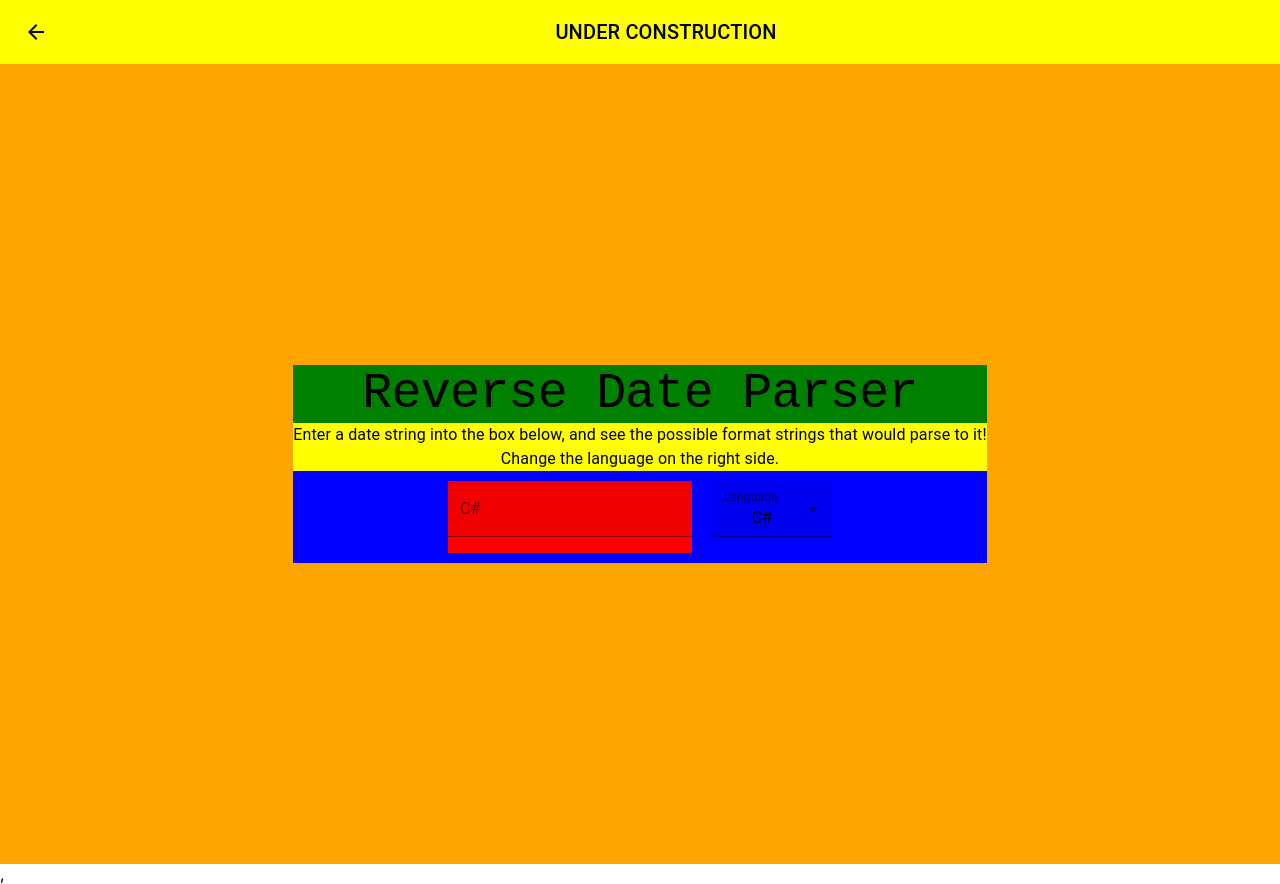
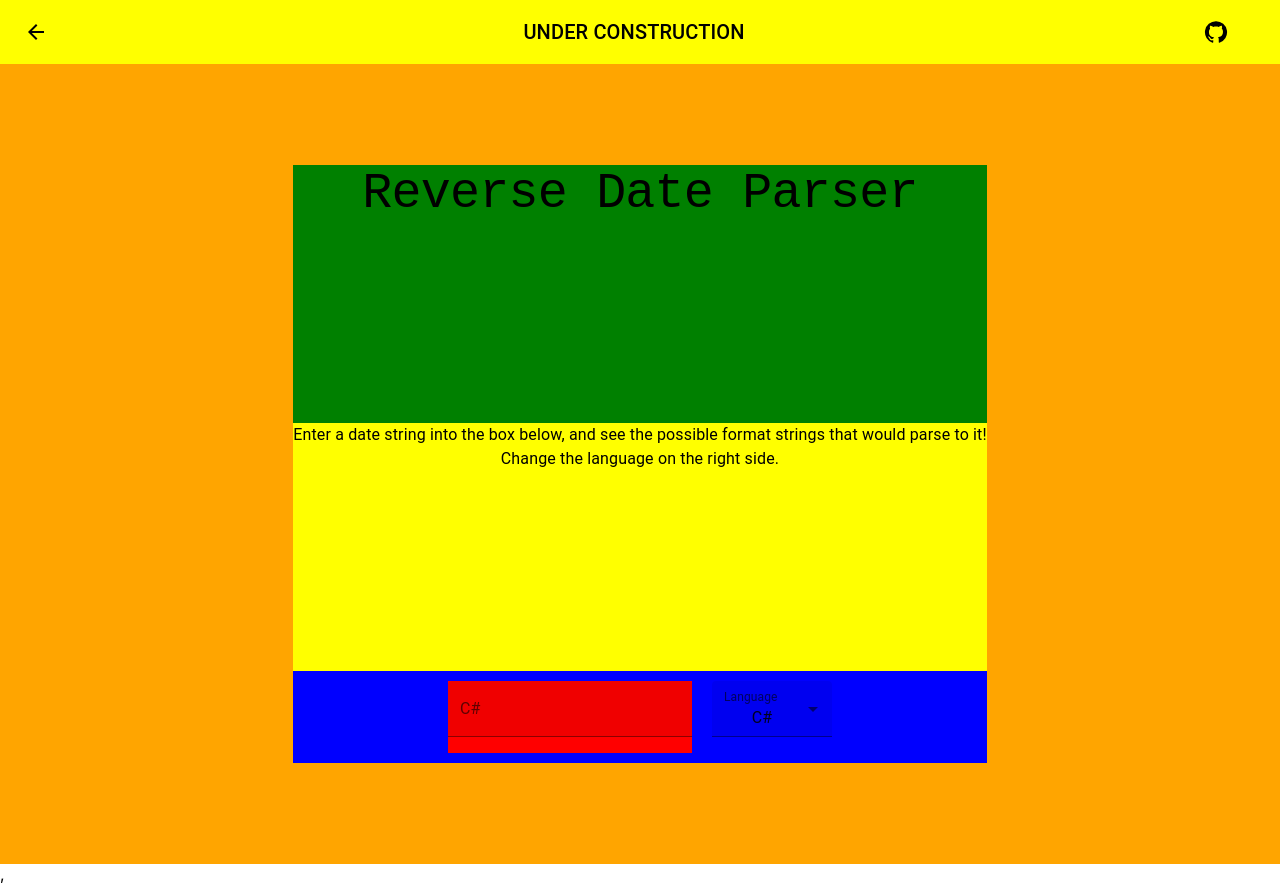
Before and after one commit to johnyenter-briars/reverse-date-parser, a React (Create React App) app: page / in a window 1280 px wide. Built offline with nearby package versions, Linux system fonts and the light colour scheme.

Commit message:
move list to individual component + add copy to clipboard icon

```diff
--- a/src/App.tsx
+++ b/src/App.tsx
@@ -1,12 +1,17 @@
 import React from 'react';
 import './App.css';
 import { parseDateString } from './parser/Parser';
-import { Avatar, FormControl, IconButton, InputLabel, List, ListItem, ListItemAvatar, ListItemButton, ListItemText, MenuItem, Select, TextField } from '@mui/material';
+import { Avatar, Button, FormControl, IconButton, InputLabel, List, ListItem, ListItemAvatar, ListItemButton, ListItemText, MenuItem, Select, TextField } from '@mui/material';
 import { Box } from '@mui/system';
 import AppBar from '@mui/material/AppBar';
 import Toolbar from '@mui/material/Toolbar';
 import Typography from '@mui/material/Typography';
 import ArrowBackIcon from '@mui/icons-material/ArrowBack';
+import GitHubIcon from '@mui/icons-material/GitHub';
+import CopyToClipboard from './CopytoClipboard';
+import ContentCopyIcon from '@mui/icons-material/ContentCopy';
+import { ContentCopyTwoTone } from '@mui/icons-material';
+import ResultsList from './ResultsList';
 
 
 const App: React.FC = () => {
@@ -48,6 +53,18 @@ const App: React.FC = () => {
                         <Typography variant="h6" component="div" sx={{ flexGrow: 1 }}>
                             UNDER CONSTRUCTION
                         </Typography>
+                        <IconButton
+                            size="large"
+                            edge="end"
+                            color="inherit"
+                            aria-label="back"
+                            sx={{ mr: 2 }}
+                            onClick={() => {
+                                window.location.href = 'https://github.com/johnyenter-briars/reverse-date-parser';
+                            }}
+                        >
+                            <GitHubIcon />
+                        </IconButton>
                     </Toolbar>
                 </AppBar>
                 <Box
@@ -83,10 +100,12 @@ const App: React.FC = () => {
                         >
                             <Typography
                                 variant='h1'
+                                sx={{
+                                    marginBottom: '200px'
+                                }}
                             >
                                 Reverse Date Parser
                             </Typography>
-              <br />
                         </Box>
                         <Typography
                             variant='body1'
@@ -95,6 +114,9 @@ const App: React.FC = () => {
                         </Typography>
                         <Typography
                             variant='body1'
+                            sx={{
+                                marginBottom: '200px'
+                            }}
                         >
                             Change the language on the right side.
                         </Typography>
@@ -122,31 +144,9 @@ const App: React.FC = () => {
                                 >
                                     <TextField onChange={onUserInput} id="outlined-basic" label={currentLanguage} variant="filled" />
                                 </Box>
-                <Box
-                  sx={{
-                  }}
-                >
-                  <List dense={true}>
-                    {
-                      parsedOptions.map((option: string) => {
-                        return (<ListItem
-                          secondaryAction={
-                            <IconButton edge="end" aria-label="delete">
-                            </IconButton>
-                          }
-                        >
-                          <ListItemAvatar>
-                            <Avatar />
-                          </ListItemAvatar>
-                          <ListItemText
-                            primary={option}
-                            secondary={true ? 'Secondary text' : null}
+                                <ResultsList
+                                    options={parsedOptions}
                                 />
-                        </ListItem>);
-                      })
-                    }
-                  </List>
-                </Box>
                             </Box>
                             <Box
                                 id="select-box"
--- /dev/null
+++ b/src/CopytoClipboard.tsx
@@ -0,0 +1,48 @@
+import Tooltip, {TooltipProps} from '@mui/material/Tooltip';
+import * as React from "react";
+
+interface ChildProps {
+    copy: (content: any) => void;
+}
+
+interface Props {
+    TooltipProps?: Partial<TooltipProps>;
+    children: (props: ChildProps) => React.ReactElement<any>;
+}
+
+interface OwnState {
+    showTooltip: boolean;
+}
+
+/**
+ * Render prop component that wraps element in a Tooltip that shows "Copied to clipboard!" when the
+ * copy function is invoked
+ */
+class CopyToClipboard extends React.Component<Props, OwnState> {
+    public state: OwnState = { showTooltip: false };
+
+    public render() {
+        return (
+            <Tooltip
+                open={this.state.showTooltip}
+                title={"Copied to clipboard!"}
+                leaveDelay={1500}
+                onClose={this.handleOnTooltipClose}
+                {...this.props.TooltipProps || {}}
+            >
+                {this.props.children({ copy: this.onCopy }) as React.ReactElement<any>}
+            </Tooltip>
+        );
+    }
+
+    private onCopy = (content: any) => {
+        navigator.clipboard.writeText(content);
+        this.setState({ showTooltip: true });
+    };
+
+    private handleOnTooltipClose = () => {
+        this.setState({ showTooltip: false });
+    };
+}
+
+export default CopyToClipboard;
--- /dev/null
+++ b/src/ResultsList.tsx
@@ -0,0 +1,46 @@
+import { IconButton, List, ListItem, ListItemText } from '@mui/material';
+import { Box } from '@mui/system';
+import React from 'react';
+import CopyToClipboard from './CopytoClipboard';
+import ContentCopyIcon from '@mui/icons-material/ContentCopy';
+
+
+interface IResultsListProps {
+    options: string[],
+}
+
+const ResultsList: React.FC<IResultsListProps> = (props: IResultsListProps) => {
+
+    return (
+        <Box
+            sx={{
+            }}
+        >
+            <List dense={true}>
+                {
+                    props.options.map((option: string) => {
+                        return (
+                            <ListItem>
+                                <ListItemText
+                                    primary={option}
+                                />
+                                <CopyToClipboard>
+                                    {({ copy }) => (
+                                        <ContentCopyIcon
+                                            // variant="contained"
+                                            // color="primary"
+                                            onClick={() => copy(option)}
+                                        />
+                                    )}
+                                </CopyToClipboard>
+                            </ListItem>
+                        );
+                    })
+                }
+            </List>
+        </Box>
+    )
+
+}
+
+export default ResultsList
```
Lines whose indentation alone changed are shown as unchanged.
